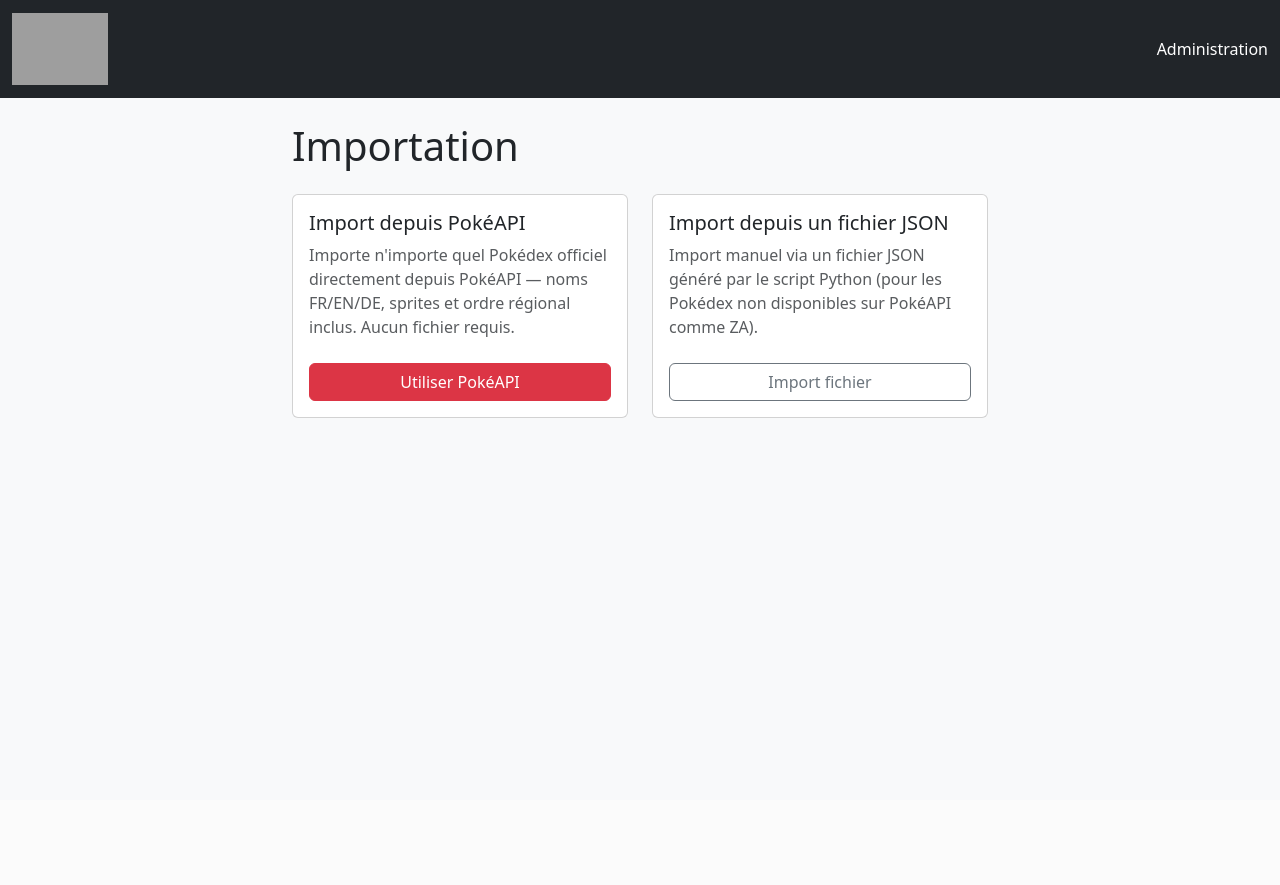
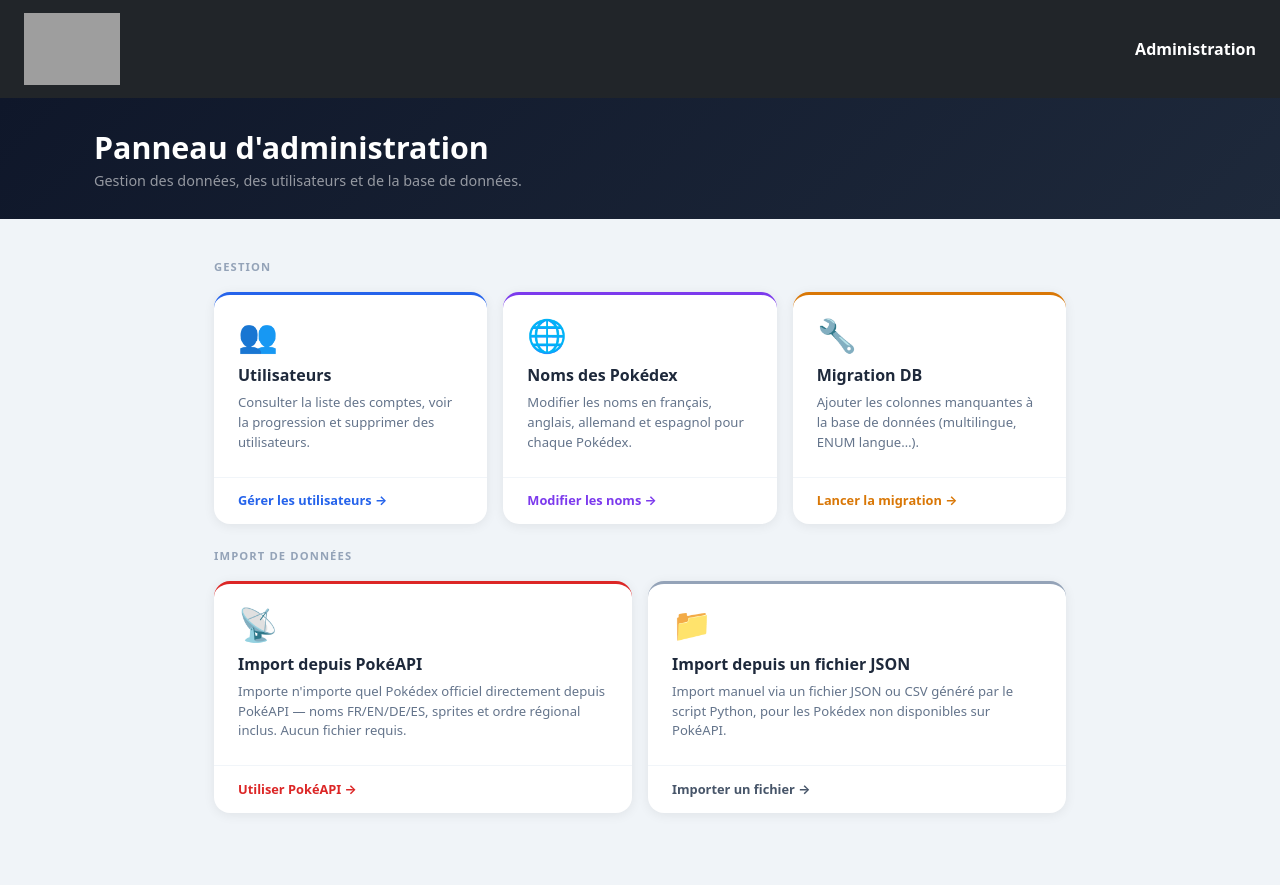
Before and after one commit to ErwanH7/projet-pokedex, a PHP site: page /admin/admin_import.php in a window 1280 px wide. Before the commit the page ends 418 px from the top, so only its background shows below. Run offline with PHP 8.4, Linux system fonts and the light colour scheme; a user stored in the database is signed in; grey boxes are pictures that could not be loaded.

Commit message:
modif panel admin

```diff
--- a/admin/admin_import.php
+++ b/admin/admin_import.php
@@ -4,53 +4,199 @@
 <head>
     <meta charset="UTF-8">
     <meta name="viewport" content="width=device-width, initial-scale=1">
-    <title>Admin – Import</title>
+    <title>Admin – Panneau d'administration</title>
     <link href="https://cdn.jsdelivr.net/npm/bootstrap@5.3.2/dist/css/bootstrap.min.css" rel="stylesheet">
+    <style>
+        :root { --pk-red: #dc2626; }
+
+        body { background: #f0f4f8; }
+
+        .admin-hero {
+            background: linear-gradient(135deg, #0f172a 0%, #1e293b 100%);
+            color: white;
+            padding: 2rem 0 1.75rem;
+            margin-bottom: 2.5rem;
+        }
+        .admin-hero h1 { font-size: 1.9rem; font-weight: 800; margin-bottom: .2rem; }
+        .admin-hero p  { opacity: .55; font-size: .9rem; margin: 0; }
+
+        .section-title {
+            font-size: .7rem;
+            font-weight: 800;
+            letter-spacing: .1em;
+            text-transform: uppercase;
+            color: #94a3b8;
+            margin-bottom: 1rem;
+        }
+
+        /* Carte d'action */
+        .action-card {
+            background: white;
+            border-radius: 16px;
+            box-shadow: 0 2px 12px rgba(0,0,0,.07);
+            overflow: hidden;
+            transition: box-shadow .2s, transform .2s;
+            text-decoration: none;
+            color: inherit;
+            display: flex;
+            flex-direction: column;
+            height: 100%;
+        }
+        .action-card:hover {
+            box-shadow: 0 6px 24px rgba(0,0,0,.13);
+            transform: translateY(-3px);
+            color: inherit;
+        }
+        .action-card-icon {
+            font-size: 2rem;
+            line-height: 1;
+            margin-bottom: .75rem;
+        }
+        .action-card-body {
+            padding: 1.5rem;
+            flex: 1;
+            display: flex;
+            flex-direction: column;
+        }
+        .action-card-title {
+            font-size: 1rem;
+            font-weight: 800;
+            color: #1e293b;
+            margin-bottom: .4rem;
+        }
+        .action-card-desc {
+            font-size: .82rem;
+            color: #64748b;
+            line-height: 1.5;
+            flex: 1;
+        }
+        .action-card-footer {
+            padding: .85rem 1.5rem;
+            border-top: 1px solid #f1f5f9;
+            font-size: .8rem;
+            font-weight: 700;
+            display: flex;
+            align-items: center;
+            gap: .4rem;
+        }
+
+        /* Couleurs accent par type */
+        .ac-red    .action-card-footer { color: var(--pk-red); }
+        .ac-blue   .action-card-footer { color: #2563eb; }
+        .ac-slate  .action-card-footer { color: #475569; }
+        .ac-violet .action-card-footer { color: #7c3aed; }
+        .ac-amber  .action-card-footer { color: #d97706; }
+
+        .ac-red    { border-top: 3px solid var(--pk-red); }
+        .ac-blue   { border-top: 3px solid #2563eb; }
+        .ac-slate  { border-top: 3px solid #94a3b8; }
+        .ac-violet { border-top: 3px solid #7c3aed; }
+        .ac-amber  { border-top: 3px solid #d97706; }
+
+        /* Carte import fichier (collapse) */
+        .import-card {
+            background: white;
+            border-radius: 16px;
+            box-shadow: 0 2px 12px rgba(0,0,0,.07);
+            overflow: hidden;
+            border-top: 3px solid #94a3b8;
+        }
+    </style>
 </head>
-<body class="bg-light">
-<nav class="navbar navbar-dark bg-dark mb-4">
-    <div class="container-fluid">
-        <a class="navbar-brand" href="../index.php"><img src="../img/logo_pokedex.png" alt="Mon Pokédex" style="height:72px;"></a>
-        <span class="navbar-text text-white">Administration</span>
+<body>
+
+<nav class="navbar navbar-dark bg-dark">
+    <div class="container-fluid px-4">
+        <a class="navbar-brand" href="../index.php">
+            <img src="../img/logo_pokedex.png" alt="Mon Pokédex" style="height:72px;">
+        </a>
+        <span class="navbar-text text-white fw-semibold">Administration</span>
     </div>
 </nav>
 
-<div class="container" style="max-width:720px">
-    <h1 class="mb-4">Importation</h1>
+<div class="admin-hero">
+    <div class="container px-4">
+        <h1>Panneau d'administration</h1>
+        <p>Gestion des données, des utilisateurs et de la base de données.</p>
+    </div>
+</div>
 
-    <div class="row g-4 mb-5">
-        <div class="col-md-6">
-            <div class="card h-100">
-                <div class="card-body d-flex flex-column">
-                    <h5 class="card-title">Import depuis PokéAPI</h5>
-                    <p class="card-text text-muted flex-grow-1">
-                        Importe n'importe quel Pokédex officiel directement depuis PokéAPI —
-                        noms FR/EN/DE, sprites et ordre régional inclus. Aucun fichier requis.
-                    </p>
-                    <a href="import_pokeapi.php" class="btn btn-danger mt-2">Utiliser PokéAPI</a>
+<div class="container px-4 pb-5" style="max-width:900px">
+
+    <!-- ── Gestion ─────────────────────────────────────────────────── -->
+    <p class="section-title">Gestion</p>
+    <div class="row g-3 mb-4">
+
+        <div class="col-sm-6 col-lg-4">
+            <a href="users.php" class="action-card ac-blue">
+                <div class="action-card-body">
+                    <div class="action-card-icon">👥</div>
+                    <div class="action-card-title">Utilisateurs</div>
+                    <div class="action-card-desc">Consulter la liste des comptes, voir la progression et supprimer des utilisateurs.</div>
                 </div>
+                <div class="action-card-footer">Gérer les utilisateurs →</div>
+            </a>
+        </div>
+
+        <div class="col-sm-6 col-lg-4">
+            <a href="pokedex_names.php" class="action-card ac-violet">
+                <div class="action-card-body">
+                    <div class="action-card-icon">🌐</div>
+                    <div class="action-card-title">Noms des Pokédex</div>
+                    <div class="action-card-desc">Modifier les noms en français, anglais, allemand et espagnol pour chaque Pokédex.</div>
+                </div>
+                <div class="action-card-footer">Modifier les noms →</div>
+            </a>
+        </div>
+
+        <div class="col-sm-6 col-lg-4">
+            <a href="../migrate.php" target="_blank" class="action-card ac-amber">
+                <div class="action-card-body">
+                    <div class="action-card-icon">🔧</div>
+                    <div class="action-card-title">Migration DB</div>
+                    <div class="action-card-desc">Ajouter les colonnes manquantes à la base de données (multilingue, ENUM langue…).</div>
+                </div>
+                <div class="action-card-footer">Lancer la migration →</div>
+            </a>
+        </div>
+
+    </div>
+
+    <!-- ── Import ──────────────────────────────────────────────────── -->
+    <p class="section-title">Import de données</p>
+    <div class="row g-3 mb-4">
+
+        <div class="col-sm-6">
+            <a href="import_pokeapi.php" class="action-card ac-red">
+                <div class="action-card-body">
+                    <div class="action-card-icon">📡</div>
+                    <div class="action-card-title">Import depuis PokéAPI</div>
+                    <div class="action-card-desc">Importe n'importe quel Pokédex officiel directement depuis PokéAPI — noms FR/EN/DE/ES, sprites et ordre régional inclus. Aucun fichier requis.</div>
+                </div>
+                <div class="action-card-footer">Utiliser PokéAPI →</div>
+            </a>
+        </div>
+
+        <div class="col-sm-6">
+            <div class="action-card ac-slate" style="cursor:pointer" data-bs-toggle="collapse" data-bs-target="#fileForm">
+                <div class="action-card-body">
+                    <div class="action-card-icon">📁</div>
+                    <div class="action-card-title">Import depuis un fichier JSON</div>
+                    <div class="action-card-desc">Import manuel via un fichier JSON ou CSV généré par le script Python, pour les Pokédex non disponibles sur PokéAPI.</div>
+                </div>
+                <div class="action-card-footer">Importer un fichier →</div>
             </div>
         </div>
-        <div class="col-md-6">
-            <div class="card h-100">
-                <div class="card-body d-flex flex-column">
-                    <h5 class="card-title">Import depuis un fichier JSON</h5>
-                    <p class="card-text text-muted flex-grow-1">
-                        Import manuel via un fichier JSON généré par le script Python
-                        (pour les Pokédex non disponibles sur PokéAPI comme ZA).
-                    </p>
-                    <button class="btn btn-outline-secondary mt-2" data-bs-toggle="collapse" data-bs-target="#fileForm">
-                        Import fichier
-                    </button>
-                </div>
-            </div>
-        </div>
+
     </div>
 
+    <!-- ── Formulaire import fichier (collapse) ────────────────────── -->
     <div class="collapse" id="fileForm">
-        <div class="card">
-            <div class="card-header fw-semibold">Import fichier JSON / CSV</div>
-            <div class="card-body">
+        <div class="import-card mb-4">
+            <div class="p-3 border-bottom fw-semibold" style="background:#f8fafc;font-size:.9rem;">
+                📁 Import fichier JSON / CSV
+            </div>
+            <div class="p-4">
                 <form action="import_handler.php" method="POST" enctype="multipart/form-data">
                     <div class="mb-3">
                         <label class="form-label fw-semibold">Type de fichier</label>
@@ -67,11 +213,12 @@
                         <label class="form-label fw-semibold">Code du Pokédex</label>
                         <input type="text" class="form-control" name="pokedex_code" placeholder="Ex: ZA" maxlength="10">
                     </div>
-                    <button type="submit" class="btn btn-primary">Importer</button>
+                    <button type="submit" class="btn btn-danger fw-semibold px-4">Importer</button>
                 </form>
             </div>
         </div>
     </div>
+
 </div>
 
 <script src="https://cdn.jsdelivr.net/npm/bootstrap@5.3.2/dist/js/bootstrap.bundle.min.js"></script>
```
Also changed, not shown: admin/users.php (added, +164 -0 lines), migrate.php (added, +63 -0 lines).
